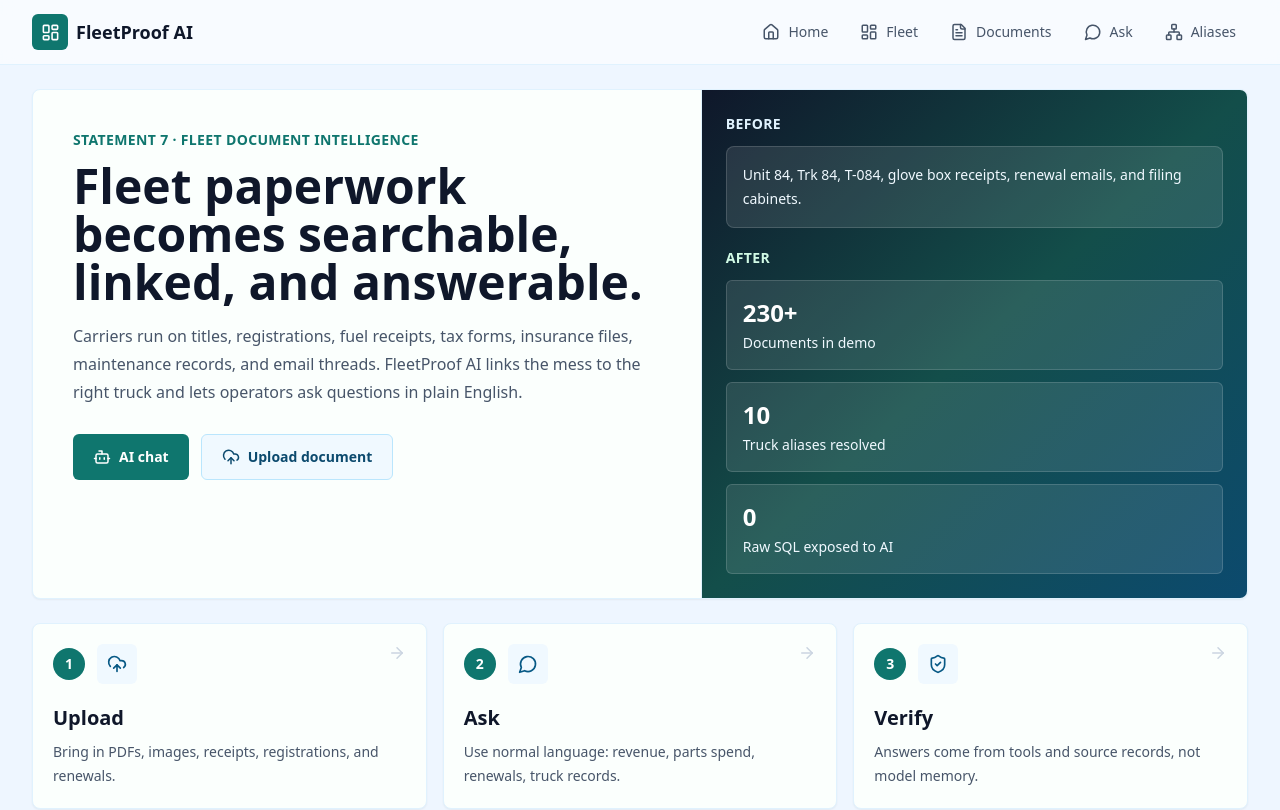
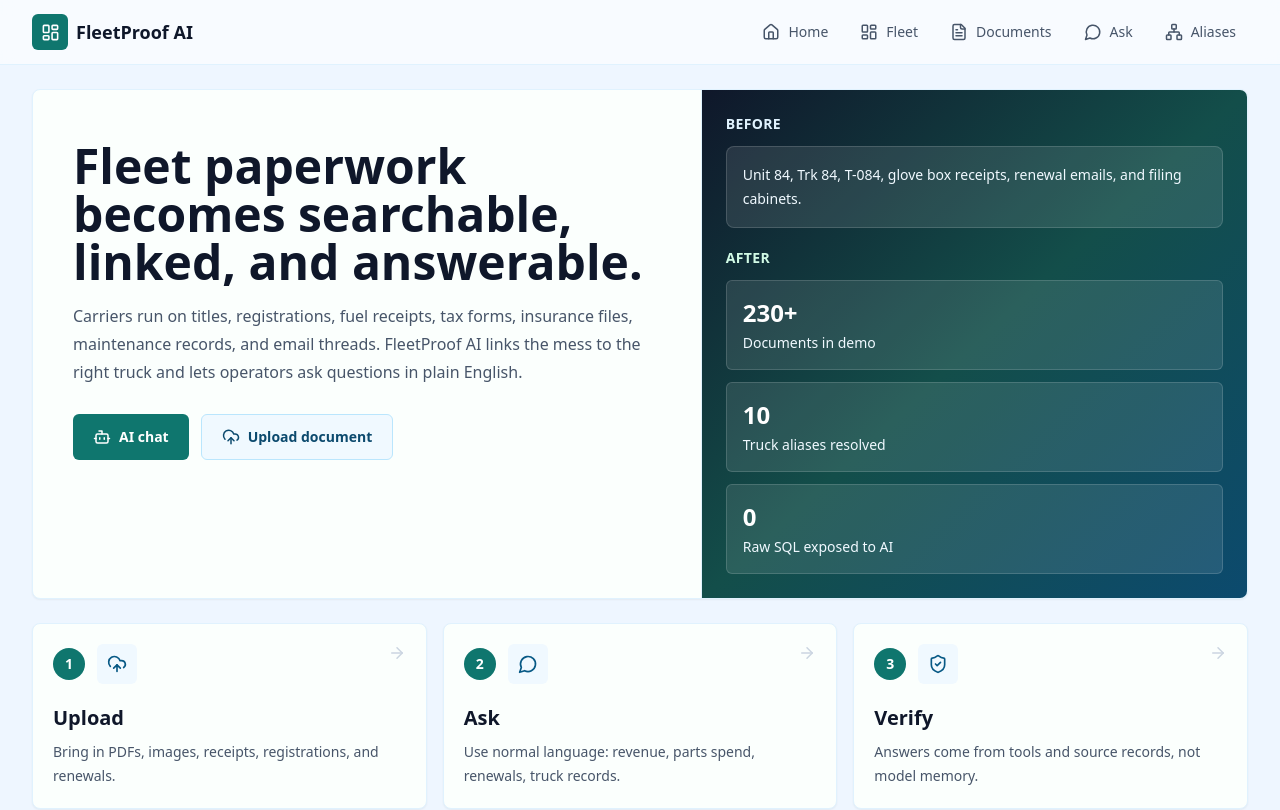
Before and after one commit to buildathon2026/FleetManagementSystem, a React (Vite) app in the folder frontend/: page / in a window 1280 px wide. Shown: the top 810 px of the page. Built offline with nearby package versions, Linux system fonts and the light colour scheme; no server answers.

Commit message:
Remove statement label from home hero

```diff
--- a/frontend/src/components/Overview.tsx
+++ b/frontend/src/components/Overview.tsx
@@ -48,9 +48,6 @@
       <section className="overflow-hidden rounded-lg border border-sky-100 bg-[#fbfffd] shadow-sm">
         <div className="grid lg:grid-cols-[1.1fr_0.9fr]">
           <div className="p-6 sm:p-8 lg:p-10">
-            <p className="text-sm font-semibold uppercase tracking-wide text-teal-700">
-              Statement 7 · Fleet document intelligence
-            </p>
             <h1 className="mt-3 max-w-4xl text-4xl font-semibold leading-tight text-slate-950 sm:text-5xl">
               Fleet paperwork becomes searchable, linked, and answerable.
             </h1>
```
